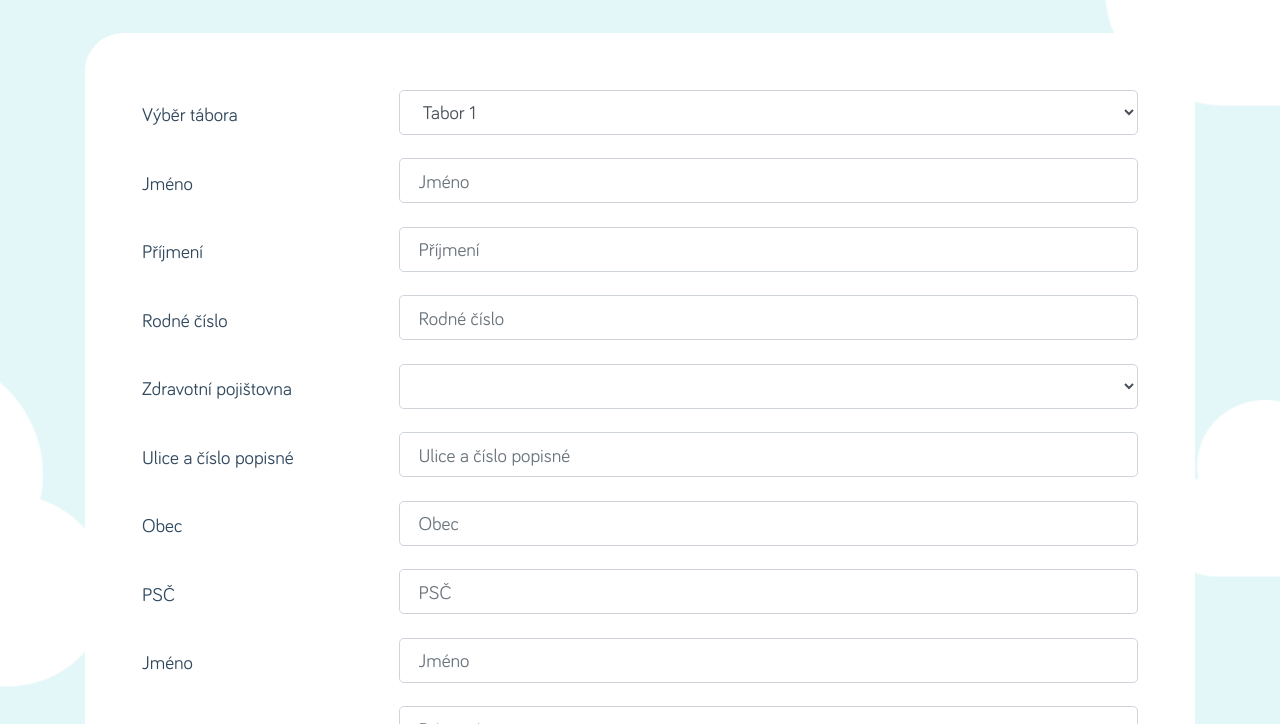
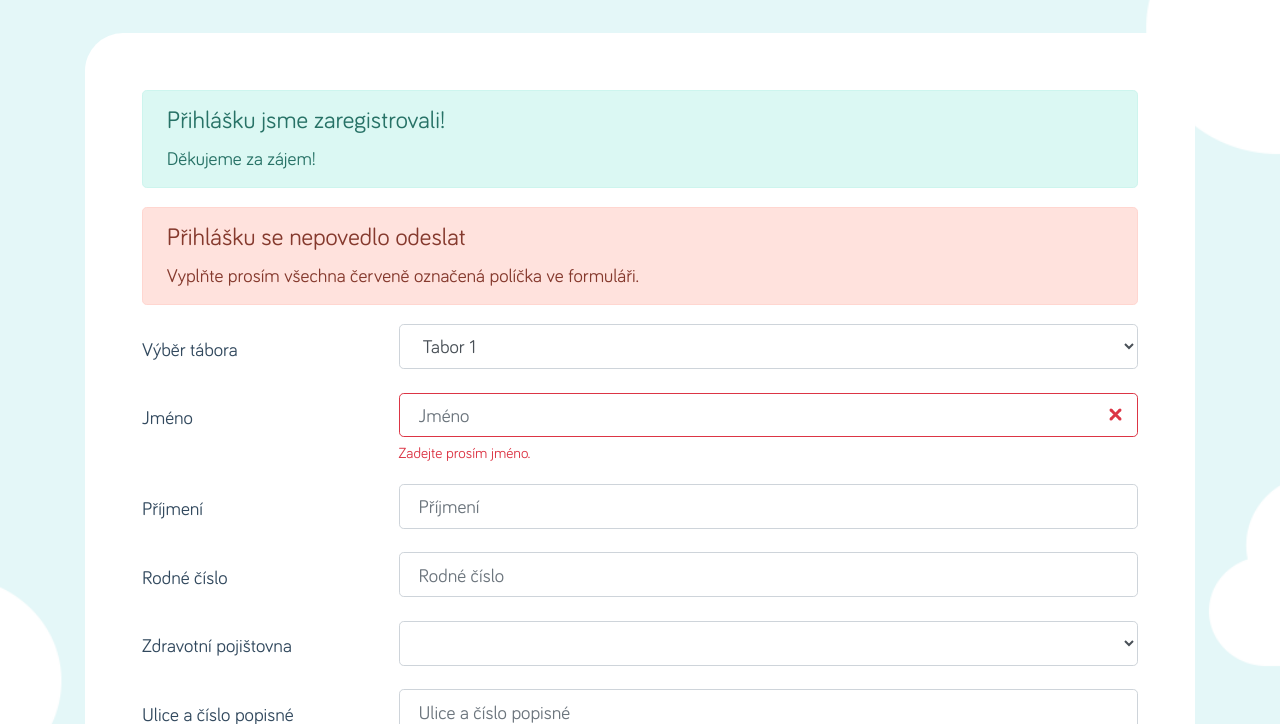
Before and after one commit to machal/hura-prazdniny-templates, a website: page prihlaska.html in a window 1280 px wide. Shown: the part 445-1169 px from the top of the page. Drawn offline with nearby package versions, Linux system fonts and the light colour scheme.

Commit message:
Form - alerts etc

```diff
--- a/prihlaska.html
+++ b/prihlaska.html
@@ -10,12 +10,15 @@
   </head>
   <body>
 
+    <!-- Navigace -->
     <nav class="hp-navmain" role="navigation">
+      <!-- Logo -->
       <p class="hp-navmain__center">
         <a href="#" class="hp-navmain__center-logo">
           <img src="dist/svg/hrp-logo.svg" alt="Hurá prázdniny" class="img-fluid">
         </a>
       </p>
+      <!-- Domu a nabidka taboru -->
       <p class="hp-navmain__left">
         <a href="#" class="hp-navmain__left-home btn btn-secondary btn-inverted">
           <img src="dist/svg/home.svg" alt="Domů" class="hp-navmain__left-img">
@@ -25,6 +28,7 @@
           <span class="d-inline d-sm-none">Tábory</span>
         </a>
       </p>
+      <!-- Prihlaska -->
       <p class="hp-navmain__right">
         <a href="#" class="hp-navmain__right-form btn btn-primary">Přihláška</a>
       </p>
@@ -33,14 +37,15 @@
 
     <div class="container">
 
+      <!-- Nadpisy na strance -->
       <div class="hp-head">
 
         <p class="hp-head__preheading h2">
-          Hurá prázdniny z. s.
+          Hurá prázdniny z. s.
         </p>
 
         <h1 class="hp-head__heading">
-          Přihláška
+          Přihláš&shy;ka
         </h1>
 
         <p class="hp-head__postheading h3">
@@ -56,6 +61,19 @@
 <!-- Začátek obsahu  -->
 
 <form action="/prihlaska/" method="post" class="form">
+
+  <div class="alert alert-success" role="alert">
+    <h4 class="alert-heading">Přihlášku jsme zaregistrovali!</h4>
+    <p class="mb-0">Děkujeme za zájem! </p>
+  </div>
+
+  <div class="alert alert-warning" role="alert">
+    <h4 class="alert-heading">Přihlášku se nepovedlo odeslat</h4>
+    <p class="mb-0">Vyplňte prosím všechna červeně označená políčka ve formuláři.</p>
+  </div>
+
+
+
   <input type="hidden" name="csrfmiddlewaretoken"
     value="iynOkW2Rgiz1O4RxZ0AFS2boStKzeqAgceG6Cj7TK0WnjUuk4fcenzANkwlBawcl">
   <div class="form-group row"><label class="col-md-3 col-form-label" for="id_item">Výběr tábora</label>
@@ -69,8 +87,12 @@
       </select></div>
   </div>
   <div class="form-group row"><label class="col-md-3 col-form-label" for="id_child_name">Jméno</label>
-    <div class="col-md-9"><input type="text" name="child_name" maxlength="50" class="form-control" placeholder="Jméno"
-        title="" required="" id="id_child_name"></div>
+    <div class="col-md-9"><input type="text" name="child_name" maxlength="50" class="form-control is-invalid" placeholder="Jméno"
+        title="" required="" id="id_child_name">
+        <div class="invalid-feedback">
+            Zadejte prosím jméno.
+        </div>
+      </div>
   </div>
   <div class="form-group row"><label class="col-md-3 col-form-label" for="id_child_surname">Příjmení</label>
     <div class="col-md-9"><input type="text" name="child_surname" maxlength="100" class="form-control"
@@ -185,6 +207,7 @@
     </div><!-- .container -->
 
 
+    <!-- Paticka -->
     <footer class="hp-foot" role="contentinfo">
 
       <div class="hp-foot__wave"></div>
@@ -225,7 +248,7 @@
 
     </footer><!-- /.hp-foot -->
 
-    <!-- Optional JavaScript -->
+    <!-- JS (zatim nepotrebujeme) -->
     <script src="https://code.jquery.com/jquery-3.3.1.slim.min.js" integrity="sha384-q8i/X+965DzO0rT7abK41JStQIAqVgRVzpbzo5smXKp4YfRvH+8abtTE1Pi6jizo" crossorigin="anonymous"></script>
     <script src="https://cdnjs.cloudflare.com/ajax/libs/popper.js/1.14.7/umd/popper.min.js" integrity="sha384-UO2eT0CpHqdSJQ6hJty5KVphtPhzWj9WO1clHTMGa3JDZwrnQq4sF86dIHNDz0W1" crossorigin="anonymous"></script>
     <script src="https://stackpath.bootstrapcdn.com/bootstrap/4.3.1/js/bootstrap.min.js" integrity="sha384-JjSmVgyd0p3pXB1rRibZUAYoIIy6OrQ6VrjIEaFf/nJGzIxFDsf4x0xIM+B07jRM" crossorigin="anonymous"></script>
--- a/src/sass/huraprazdniny/base/_variables.scss
+++ b/src/sass/huraprazdniny/base/_variables.scss
@@ -9,8 +9,19 @@ $body-color: #32495e;
 
 // Theme colors
 
+//  Should be everything here
+// because of generating modifier in cycles
+// (alert-*)
+
 $theme-colors: (
-  "primary": #ff6e56
+  "primary": #ff6e56,
+  // "secondary":  $secondary,
+  "success":    #4bdbc4,
+  // "info":       $info,
+  "warning":    #ff6e56,
+  // "danger":     $danger,
+  // "light":      $light,
+  "dark":       #32495e
 );
 
 $link-color:  #ff6e56;
```
Also changed, not shown: dist/css/style.css.
